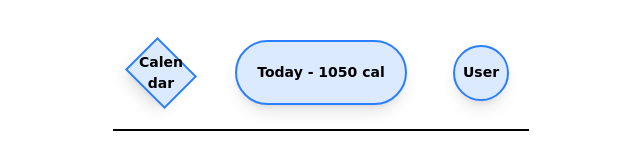
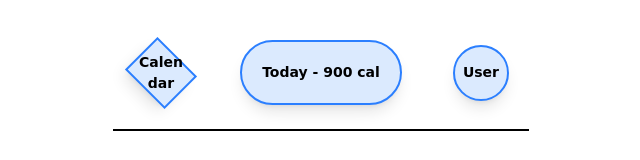
Before and after one commit to tailataila/calorie-track, a Next.js app: page / in a window 1280 px wide. Shown: the top 160 px of the page, without its empty margins (319-959 px from the left). Built offline with nearby package versions, Linux system fonts and the light colour scheme.

Commit message:
Today changes

```diff
--- a/src/app/page.js
+++ b/src/app/page.js
@@ -96,7 +96,7 @@ const foodEntries = [
   },
 ];
 
-const totalCalories = foodEntries.slice(0, 3).reduce((sum, entry) => {
+const totalCalories = foodEntries.slice(3, 5).reduce((sum, entry) => {
   const calories = parseInt(entry.square.text); // "450 cal" → 450
   return sum + (isNaN(calories) ? 0 : calories);
 }, 0);
```
